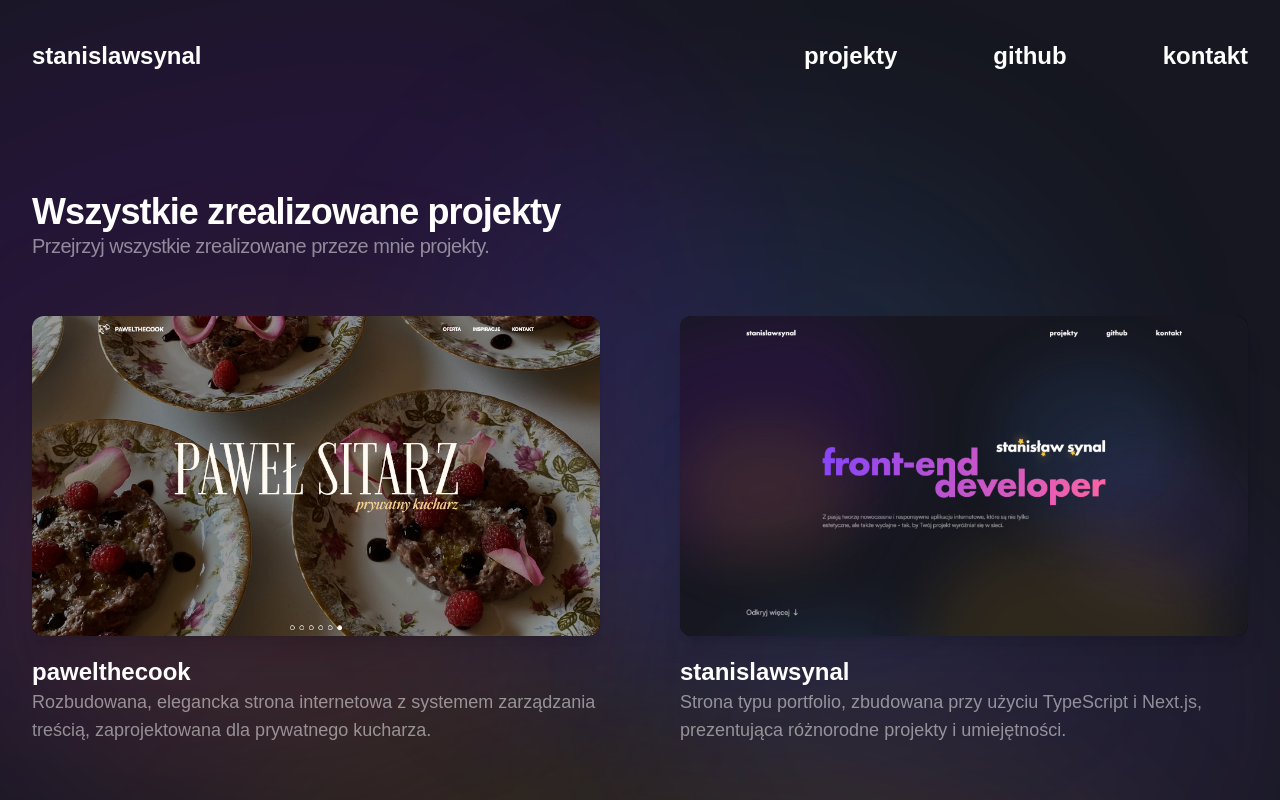
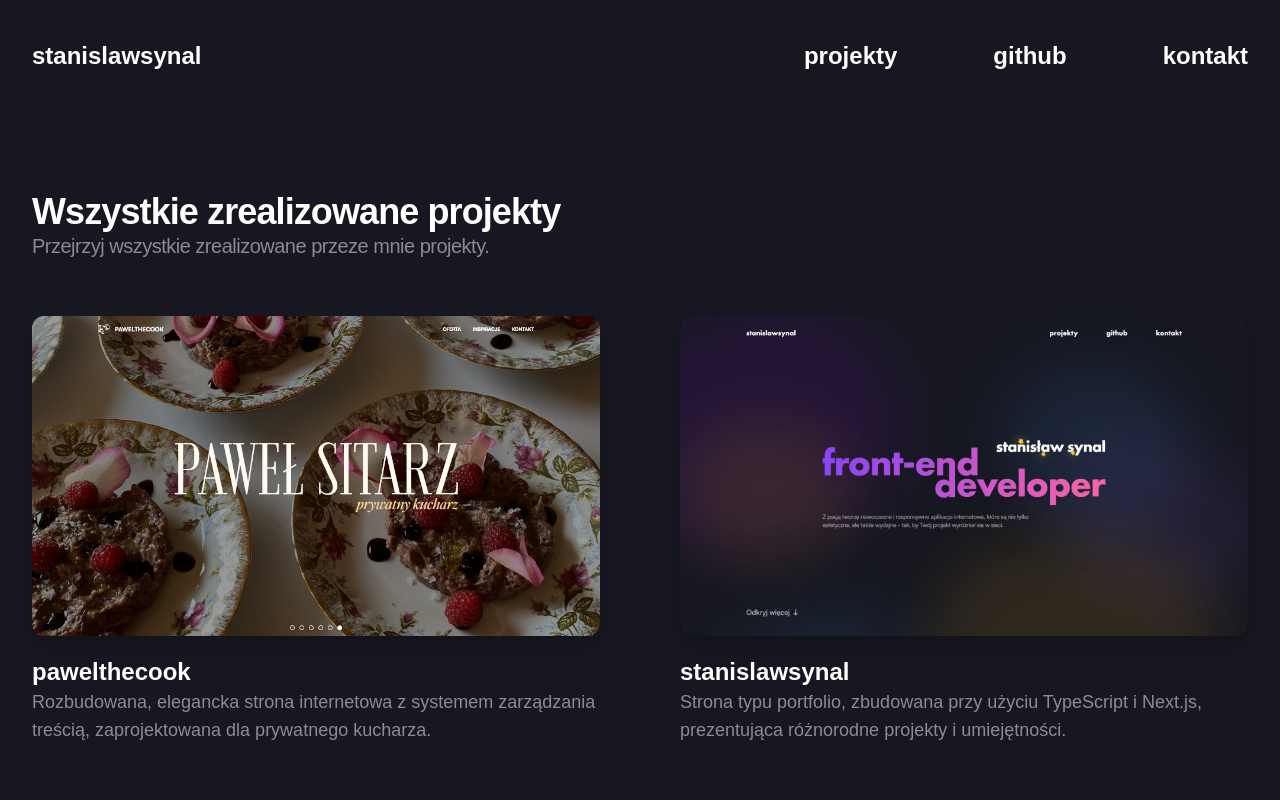
Before and after one commit to lavoor/portfolio, a Next.js app: page /projekty in a window 1280 px wide. Shown: the top 800 px of the page. Built offline with nearby package versions, Linux system fonts and the light colour scheme.

Commit message:
test noblur

```diff
--- a/app/components/gradient/index.tsx
+++ b/app/components/gradient/index.tsx
@@ -1,7 +1,7 @@
 const Gradient = () => {
     return(
         <div className="-z-10 absolute w-full h-full max-w-100vw overflow-hidden">
-            <div className="absolute w-[1000px] h-[770px] bg-[#9E00FF] bg-opacity-10 blur-[100px] rounded-full -left-[250px] -rotate-12"></div>
+            {/* <div className="absolute w-[1000px] h-[770px] bg-[#9E00FF] bg-opacity-10 blur-[100px] rounded-full -left-[250px] -rotate-12"></div>
             <div className="absolute w-[580px] h-[460px] bg-[#FFB800] bg-opacity-10 blur-[100px] rounded-full top-[360px] left-0"></div>
             <div className="absolute w-[640px] h-[520px] bg-[#489CFF] bg-opacity-10 blur-[100px] rounded-full top-[162px] right-[202px]"></div>
             <div className="absolute w-[665px] h-[500px] bg-[#9668E6] bg-opacity-10 blur-[100px] rounded-full top-[444px] -right-[23px] rotate-12"></div>
@@ -9,7 +9,7 @@ const Gradient = () => {
             <div className="absolute w-[1020px] h-[760px] bg-[#489CFF] bg-opacity-10 blur-[100px] rounded-full top-[1100px] -left-[100px] -rotate-45"></div>
             <div className="absolute w-[1020px] h-[700px] bg-[#FFFFFF] bg-opacity-10 blur-[100px] rounded-full top-[2500px] -right-[180px]"></div>
             <div className="absolute w-[1020px] h-[500px] bg-[#FFFFFF] bg-opacity-10 blur-[100px] rounded-full top-[2500px] left-[72px] -rotate-12"></div>
-            <div className="absolute w-[1200px] h-[500px] bg-[#FFB800] bg-opacity-10 blur-[100px] rounded-full -rotate-12 top-[3800px] -left-[220px]"></div>
+            <div className="absolute w-[1200px] h-[500px] bg-[#FFB800] bg-opacity-10 blur-[100px] rounded-full -rotate-12 top-[3800px] -left-[220px]"></div> */}
         </div>
     )
 }
```
